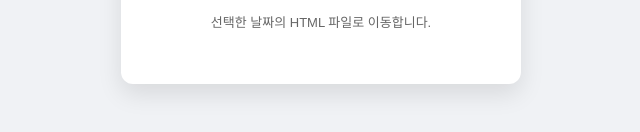
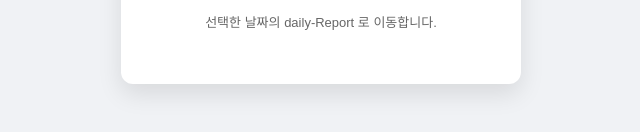
Before and after one commit to flagon1004/daily-report, a plain HTML site: page index.html in a window 1280 px wide. Shown: the part 344-476 px from the top of the page, 319-959 px from the left. Drawn offline with Linux system fonts and the light colour scheme.

Commit message:
Update info text for report date selection

```diff
--- a/index.html
+++ b/index.html
@@ -21,7 +21,7 @@
         <h2>📅 Report 날짜 선택</h2>
         <input type="date" id="datePicker">
         <button onclick="openReport()">보고서 열기</button>
-        <p class="info">선택한 날짜의 HTML 파일로 이동합니다.</p>
+        <p class="info">선택한 날짜의 daily-Report 로 이동합니다.</p>
     </div>
 
     <script>
```
